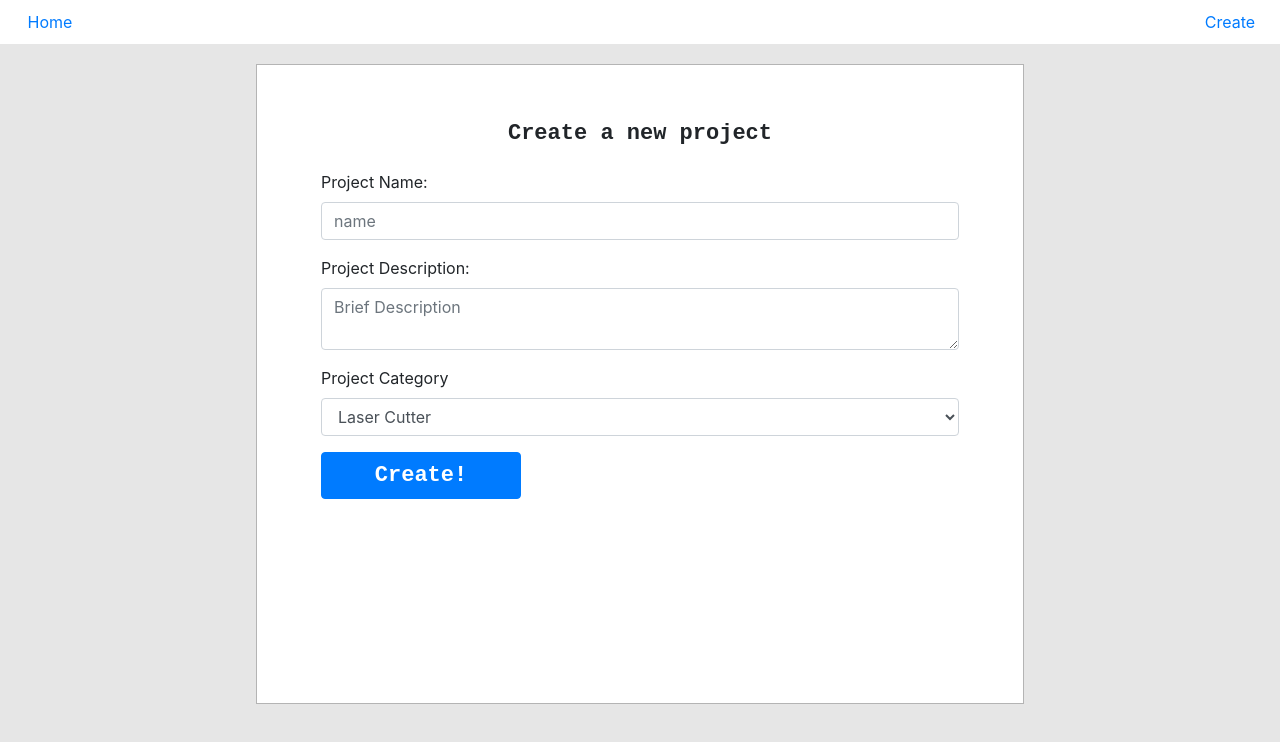
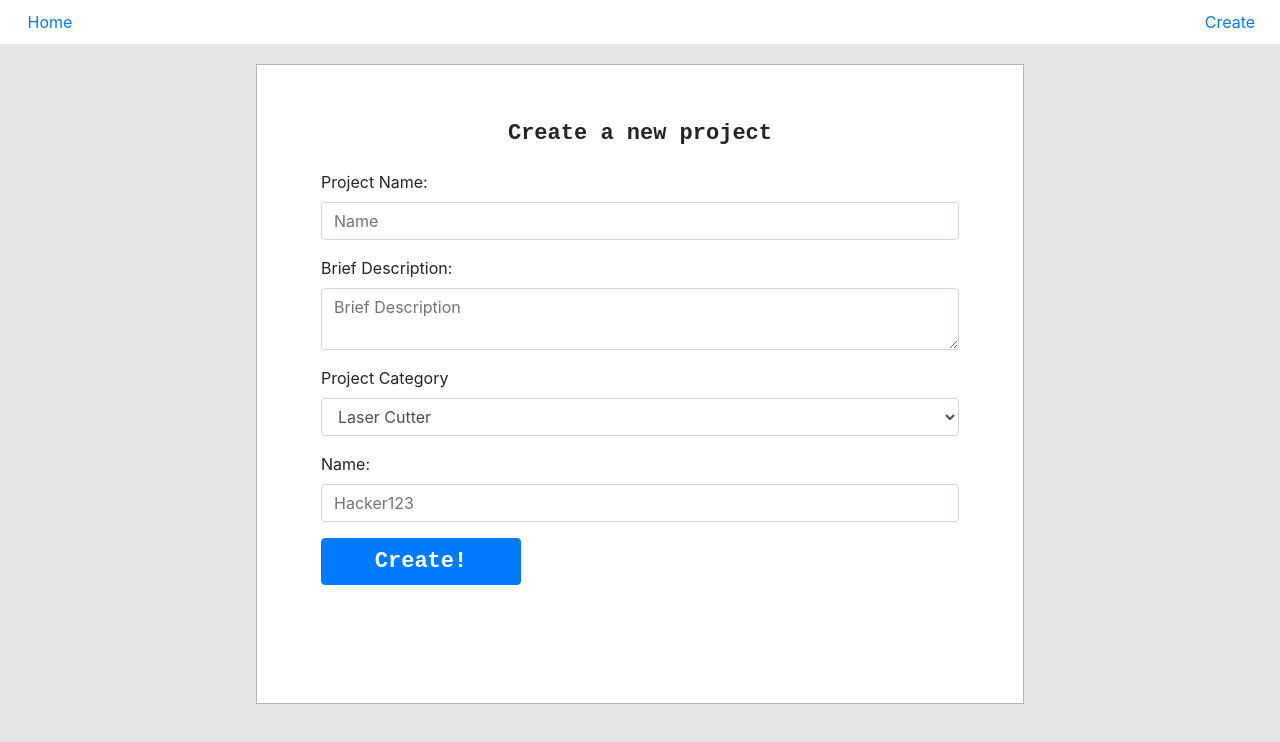
Before and after one commit to tylermaran/cadl, a React (Create React App) app in the folder react_ui/: page /create in a window 1280 px wide. Shown: the top 742 px of the page. Built offline with nearby package versions, Linux system fonts and the light colour scheme.

Commit message:
changing classes

```diff
--- a/react_ui/src/components/CreateProject.jsx
+++ b/react_ui/src/components/CreateProject.jsx
@@ -19,23 +19,28 @@ const CreateProject = (props) => {
             <Form onSubmit={(e) => props.handleSubmit(e)}>
                 <Form.Group controlId="project_name">
                     <Form.Label>Project Name:</Form.Label>
-                    <Form.Control type="text" placeholder="name" name="name" />
+                    <Form.Control type="text" placeholder="Name" name="name" required />
                 </Form.Group>
 
                 <Form.Group controlId="project_desc">
-                    <Form.Label>Project Description:</Form.Label>
-                    <Form.Control as="textarea" placeholder="Brief Description" />
+                    <Form.Label>Brief Description:</Form.Label>
+                    <Form.Control as="textarea" placeholder="Brief Description" name="desc" required/>
                 </Form.Group>
 
-                <Form.Group controlId="exampleForm.ControlSelect1">
+                <Form.Group controlId="cat_select">
                     <Form.Label>Project Category</Form.Label>
-                    <Form.Control as="select">
+                    <Form.Control as="select" name="category" required>
                         <option>Laser Cutter</option>
                         <option>3D Printing</option>
                         <option>Maslow CNC</option>
                         <option>Aluminum CNC</option>
                         <option>PCB Mill</option>
                     </Form.Control>
+                </Form.Group>
+
+                <Form.Group controlId="project_name">
+                    <Form.Label>Name:</Form.Label>
+                    <Form.Control type="text" placeholder="Hacker123" name="author" required />
                 </Form.Group>
 
                 <Button variant="primary" type="submit" className="create_button">
--- /dev/null
+++ b/react_ui/src/components/FileUpload.css
@@ -0,0 +1,28 @@
+/* Right Div */
+.upload_files {
+    width: 100%;
+    height: 100%;
+    margin: 20px 1.5% 0 0;
+    display: inline-block;
+    vertical-align: top;
+    text-align: left;
+}
+
+.file_output {
+    height: auto;
+    min-height: 40px;
+    text-align: center;
+    padding: 2% 0 0 0;
+    width: 90%;
+    margin: 10px 0 5px 5%;
+    border-radius: 5px;
+    border: 1px solid rgb(180, 180, 180);
+}
+
+.upload_title {
+    text-align: center;
+    font-family: 'Courier New', Courier, monospace;
+    font-size: 22px;
+    font-weight: bold;
+    margin: 0 0 20px 0;
+}
--- /dev/null
+++ b/react_ui/src/components/FileUpload.jsx
@@ -0,0 +1,28 @@
+// Importing Dependencies
+import React from 'react';
+
+// Importing Components
+
+// Importing Styles
+import './FileUpload.css';
+
+const FileUpload = (props) => {
+
+    return (
+        <div className="upload_files">
+            {/* Right Div - file upload */}
+            <div className="upload_title">
+                Upload Files
+            </div>
+
+            <div className="output">
+                {props.files}
+            </div>
+
+            <input type="file" multiple name="Upload" id="" onInput={(e) => props.handleUpload(e)}/>
+
+        </div>
+    );
+}
+
+export default FileUpload;
--- a/react_ui/src/pages/Create.css
+++ b/react_ui/src/pages/Create.css
@@ -1,23 +1,3 @@
-
-/* Right Div */
-.upload_files {
-    width: 45%;
-    height: 100%;
-    margin: 20px 0 0 1.5%;
-    display: inline-block;
-    vertical-align: top;
-}
-
-.file_output {
-    height: auto;
-    min-height: 40px;
-    text-align: center;
-    padding: 2% 0 0 0;
-    width: 90%;
-    margin: 10px 0 5px 5%;
-    border-radius: 5px;
-    border: 1px solid rgb(180, 180, 180);
-}
 
 @media only screen and (max-width: 600px) {
     .create_content {
--- a/react_ui/src/pages/Create.jsx
+++ b/react_ui/src/pages/Create.jsx
@@ -1,70 +1,109 @@
 // Importing Dependencies
-import React, {useState} from 'react';
+import React, { Component } from 'react';
 
 // Importing Components
 import NavBar from '../components/NavBar';
 import CreateProject from '../components/CreateProject';
+import FileUpload from '../components/FileUpload';
+import Footer from '../components/Footer';
 
 // Importing Styling
 import './Create.css';
 
-const Create = () => {
+class Create extends Component {
+    constructor(props){
+        super(props);
+        this.state = {
+            page: 'project', //project -> files -> confirm
+            files: '',
+            project: {
+                name: '',
+                desc: '',
+                category: ''
+            }
+        }
+    }
 
-    const [Files, setFiles] = useState('');
+    // Project details
+    handleSubmit = (e) => {
+        let temp = this.state.project;
+        e.preventDefault();
+        console.log(e.target.name.value);
 
-    const handleUpload = (e) => {
-        console.log(e.target.files);
+        // Add project to state.
+        temp.name = e.target.name.value;
+        temp.desc = e.target.desc.value;
+        temp.category = e.target.category.value;
+        temp.author = e.target.author.value;
 
+        this.setState({
+            project: temp,
+            page: 'upload'
+        }, () => {
+            console.log(this.state);
+        })
+    }
+
+    // Add files to state
+    handleUpload = (e) => {
         let fileObj = e.target.files;
         let fileArray = [];
 
+        // File loader returns an object >.< make it into an array
         Object.keys(fileObj).forEach(key => {
-            console.log(fileObj[key]);
             fileArray.push(fileObj[key]);
+        });
+        console.log(fileArray);
+
+        this.setState({
+            files: fileArray.map(this.createFileDiv)
         })
-
-        setFiles(fileArray.map(createFileDiv));
     }
 
-    const handleSubmit = (e) => {
-        e.preventDefault();
-        console.log(e.target.name.value);
-        console.log('heeeeey');
-    }
-
-    const createFileDiv = (file) => {
+    // Append files to page
+    createFileDiv = (file) => {
         return (
-            <div className="file_output">
+            <div className="file_output" key={file.name}>
                 {file.name}
             </div>
         )
     }
 
-    return(
-        <div>
-            <NavBar/>
-            <div className="create_content">
+    render() {
+        const switch_view = () => {
+            switch (this.state.page) {
+                case 'project':
+                    // Project Details
+                    return( <CreateProject handleSubmit = {this.handleSubmit}/>)
 
-                <CreateProject handleSubmit = {handleSubmit}/>
+                case 'upload':
+                    // File Upload
+                    return( <FileUpload handleUpload = {this.handleUpload} files = { this.state.files }/>)
 
-                {/* Right Div - file upload */}
-                {/* <div className="upload_files">
-                    <div className="create_title">
-                        Upload Files
-                    </div>
-                    <div className="output">
-                        {Files}
-                    </div>
+                case 'confirm':
+                    // Confirm upload
+                    // return( <FileUpload handleUpload = {handleUpload} files = { this.state.files }/>)
+                    break;
+                default:
+                    return( <CreateProject handleSubmit = {this.handleSubmit}/>)
+            }
+        }
 
-                    <input type="file" multiple name="Upload" id="" onInput={(e) => handleUpload(e)}/>
+        let current_view = switch_view();
 
-                </div> */}
+        return(
+            <div>
+                <NavBar/>
+                <div className="create_content">
+                    {/* Switch between project name / file upload / confirm */}
+                    {current_view}
 
+                </div>
+                <Footer/>
             </div>
+        );
 
-        </div>
-    );
-
+    }
 }
 
 export default Create;
```
